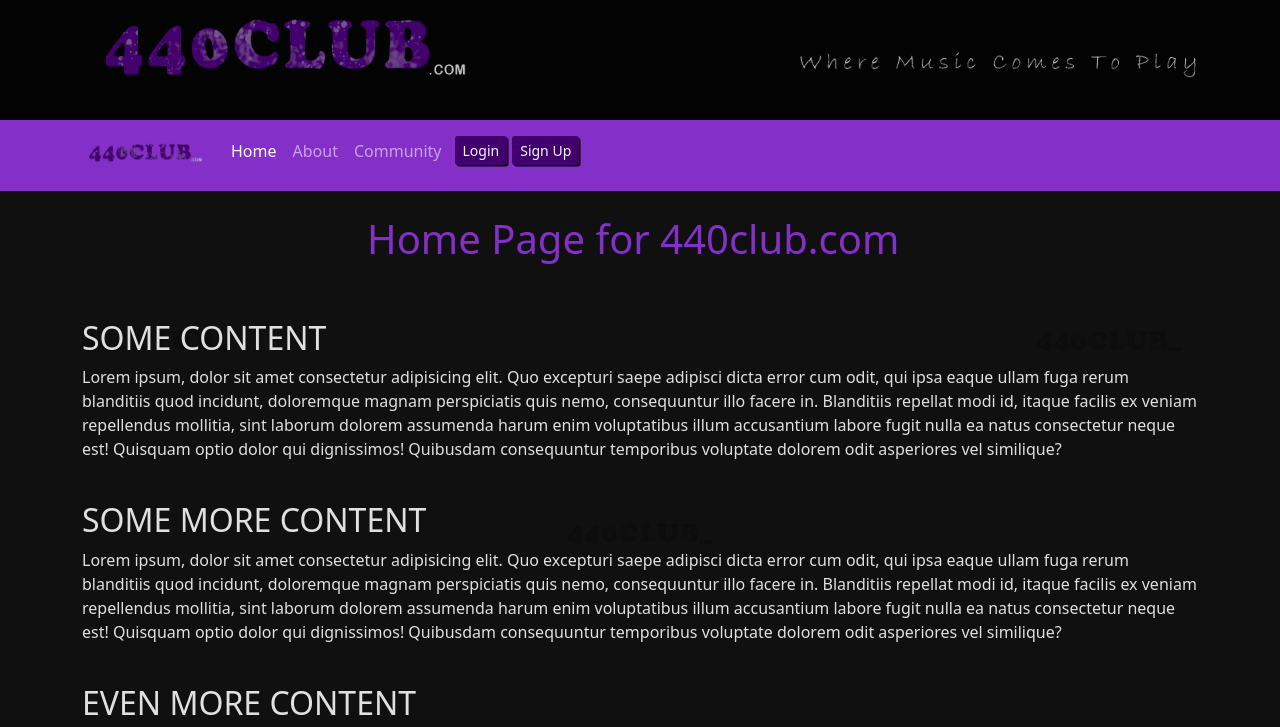
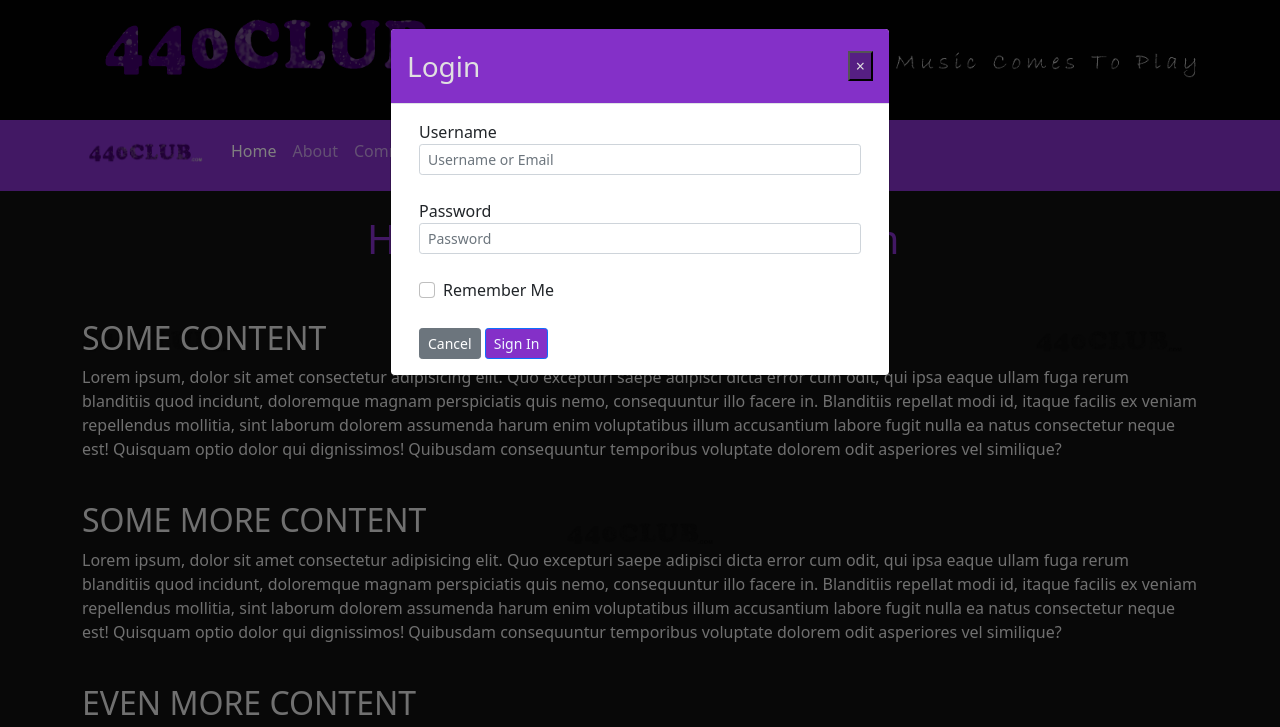
Before and after one commit to Irond76/440Club, a website: page index.html in a window 1280 px wide. Both pictures are taken after a click on the button "Login". Shown: the top 727 px of the page. Drawn offline with nearby package versions, Linux system fonts and the light colour scheme.

Commit message:
added jquery and login-signup modals

```diff
--- a/css/main.css
+++ b/css/main.css
@@ -61,9 +61,30 @@ a {
 }
 
 #loginButton {
-  background-color: #41006c;
+  background-color: #561f83;
   color: aliceblue;
   margin-left: 5px;
   border: none;
   box-shadow: #030303 1.5px 1.5px;
 }
+#signUpButton {
+  background-color: #561f83;
+  color: aliceblue;
+  margin-left: 5px;
+  border: none;
+  box-shadow: #030303 1.5px 1.5px;
+}
+
+.modal-header {
+  background-color: #8430c8;
+  color: rgb(224, 224, 224);
+}
+
+.close {
+  background-color: #561f83;
+  color: rgb(224, 224, 224);
+}
+.signIn {
+  background-color: #8430c8;
+  color: aliceblue;
+}
--- a/index.html
+++ b/index.html
@@ -86,7 +86,7 @@
             <button
               type="button"
               class="btn btn-sm btn-primary"
-              id="loginButton"
+              id="signUpButton"
             >
               Sign Up
             </button>
@@ -95,6 +95,92 @@
         </div>
       </div>
     </nav>
+    <!--Login Modal-->
+    <div id="loginModal" class="modal fade" role="dialog">
+      <div class="modal-dialog" role="document">
+        <div class="modal-content">
+          <div class="modal-header">
+            <h3 class="modal-title">Login</h3>
+            <button type="button" class="close" data-bs-dismiss="modal">&times;</button>
+          </div>
+            <div class="modal-body">
+              <div class="container-fluid">
+                <form>
+                  <div class="form-row">
+                    <div class="form-group col-12">
+                        <label class="sr-only" for="loginEmail">Username</label>
+                        <input type="email" class="form-control form-control-sm" id="loginEmail" placeholder="Username or Email">
+                    </div>
+                    <br>
+                    <div class="form-group col-12">
+                        <label class="sr-only" for="loginPassword">Password</label>
+                        <input type="password" class="form-control form-control-sm" id="loginPassword" placeholder="Password">
+                    </div>
+                    <br>
+                    <div class="col">
+                        <div class="form-check">
+                          <input class="form-check-input" type="checkbox">
+                          <label class="form-check-label">Remember Me</label>
+                        </div>
+                    </div>
+                  </div>
+                  <br>
+                  <div class="form-row">
+                      <button type="button" class="btn btn-secondary btn-sm ml-auto cancel-btn" data-bs-dismiss="modal">Cancel</button>
+                      <button type="submit" class="btn btn-primary btn-sm ml-1 signIn">Sign In</button>
+                  </div>
+                </form>
+              </div>
+            </div>
+          </div>
+        </div>
+      </div>
+      <!--SIGNUP MODAL START-->
+    <div id="signUpModal" class="modal fade" role="dialog">
+      <div class="modal-dialog" role="document">
+        <div class="modal-content">
+          <div class="modal-header">
+            <h3 class="modal-title">Sign Up</h3>
+            <button type="button" class="close" data-bs-dismiss="modal">&times;</button>
+          </div>
+            <div class="modal-body">
+              <div class="container-fluid">
+                <form>
+                  <div class="form-row">
+                    <div class="form-group col-12">
+                        <label class="sr-only" for="loginEmail">Create Username</label>
+                        <input type="email" class="form-control form-control-sm" id="loginEmail" placeholder="Username or Email">
+                    </div>
+                    <br>
+                    <div class="form-group col-12">
+                        <label class="sr-only" for="loginPassword"> Create Password</label>
+                        <input type="password" class="form-control form-control-sm" id="loginPassword" placeholder="Password">
+                    </div>
+                    <br>
+                    <div class="form-group col-12">
+                      <label class="sr-only" for="loginPassword"> Confirm Password</label>
+                      <input type="password" class="form-control form-control-sm" id="loginPassword" placeholder="Re-enter Password">
+                  </div>
+                  <br>
+                    <div class="col">
+                        <div class="form-check">
+                          <input class="form-check-input" type="checkbox">
+                          <label class="form-check-label">Remember Me</label>
+                        </div>
+                    </div>
+                  </div>
+                  <br>
+                  <div class="form-row">
+                      <button type="button" class="btn btn-secondary btn-sm ml-auto cancel-btn" data-bs-dismiss="modal">Cancel</button>
+                      <button type="submit" class="btn btn-primary btn-sm ml-1 signIn">Sign In</button>
+                  </div>
+                </form>
+              </div>
+            </div>
+          </div>
+        </div>
+      </div>
+    </div>
     <br />
     <!--NAVBAR END-->
     <!-------------------------------------------------------------------------------------------------------------->
@@ -182,5 +268,7 @@
     <script src="node_modules/jquery/dist/jquery.slim.min.js"></script>
     <script src="node_modules/popper.js/dist/umd/popper.min.js"></script>
     <script src="node_modules/bootstrap/dist/js/bootstrap.min.js"></script>
+     <!--ADDED JQUERY FOR BUTTON GROUP-->
+     <script src="/js/main.js"></script>
   </body>
 </html>
--- /dev/null
+++ b/js/main.js
@@ -0,0 +1,9 @@
+$(function() {
+    $('#loginButton').on('click', function() {
+        $('#loginModal').modal('toggle')
+      });
+    $('#signUpButton').on('click', function() {
+        $('#signUpModal').modal('toggle')
+      });
+
+})
```
